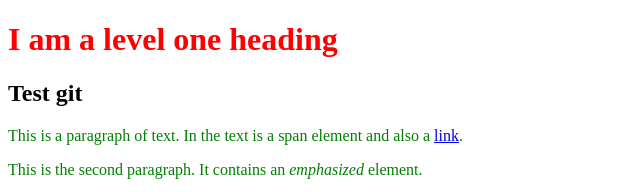
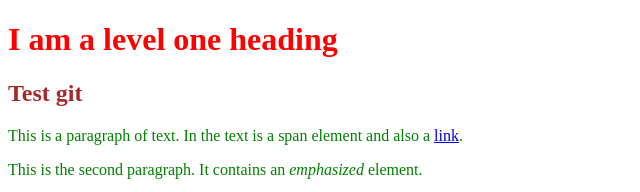
Before and after one commit to MarcKai0601/GitHub1017, a plain HTML site: page index.html in a window 1280 px wide. Shown: the top 192 px of the page, 0-640 px from the left. Drawn offline with Linux system fonts and the light colour scheme.

Commit message:
新增<h2>u06nk4

```diff
--- a/styles.css
+++ b/styles.css
@@ -1,4 +1,6 @@
 h1 {    color: red;  }
+
+h2{     color: brown;}
 
 p {    color: rgb(23, 0, 128);  }
 
```
